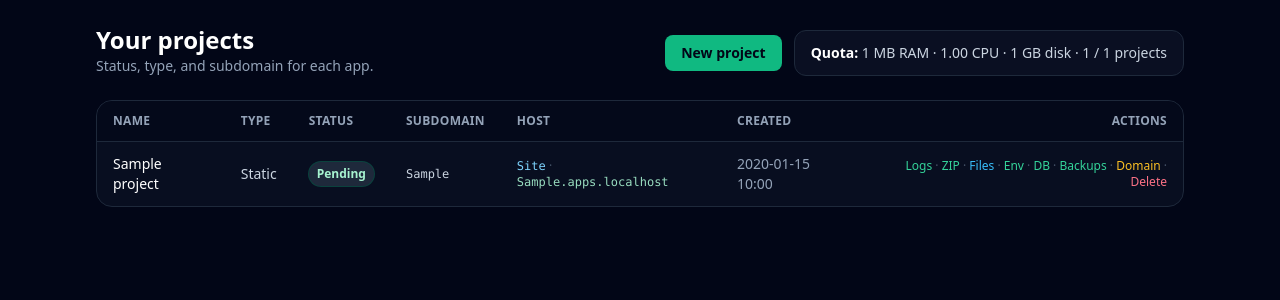
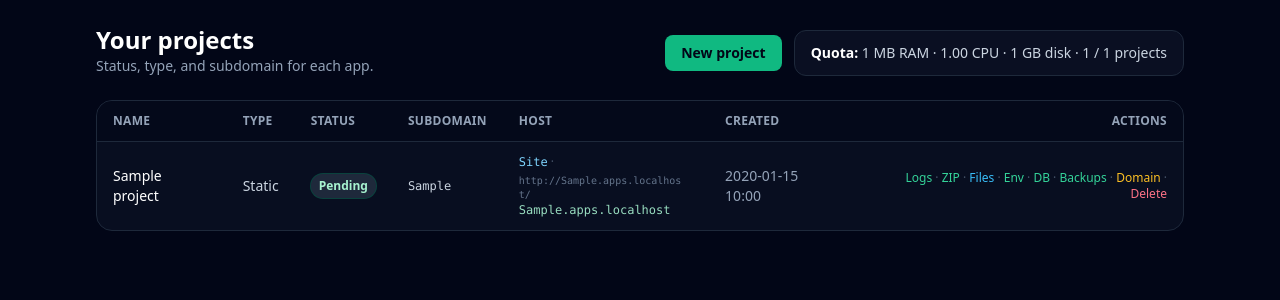
Before and after one commit to kriyespro/sd-pass-server, a Django app: page /projects/ in a window 1280 px wide. Shown: the part 69-369 px from the top of the page. Run offline with Django 5.2, Linux system fonts and the light colour scheme; a user stored in the database is signed in; tables that the repository leaves empty hold one stand-in row (values such as "Sample post"); data that the repository does not hold is empty; parts of the project's set-up code (start-up, migrations or seed data) failed here and were passed over; some libraries are stand-ins or nearby versions.

Commit message:
Your message if you have local commits.

```diff
--- a/apps/projects/views.py
+++ b/apps/projects/views.py
@@ -1,3 +1,5 @@
+import re
+
 from django.conf import settings
 from django.contrib import messages
 from django.contrib.auth.mixins import LoginRequiredMixin
@@ -16,6 +18,8 @@ from .forms import ProjectCustomHostnameForm, ProjectForm
 from .models import Project
 from .services import soft_delete_project
 from .tasks import on_project_created
+
+_STUDENT_APPS_IPV4 = re.compile(r'^(?:\d{1,3}\.){3}\d{1,3}$')
 
 
 class ProjectDashboardView(LoginRequiredMixin, ListView):
@@ -36,7 +40,9 @@ class ProjectDashboardView(LoginRequiredMixin, ListView):
         ctx['project_count'] = Project.objects.filter(
             owner=self.request.user, is_deleted=False
         ).count()
-        ctx['apps_base_domain'] = settings.STUDENT_APPS_BASE_DOMAIN
+        base = (settings.STUDENT_APPS_BASE_DOMAIN or '').strip()
+        ctx['apps_base_domain'] = base
+        ctx['student_apps_base_is_ipv4'] = bool(_STUDENT_APPS_IPV4.match(base))
         ctx['student_public_port'] = getattr(settings, 'STUDENT_PUBLIC_HTTP_PORT', 0) or 0
         ctx['student_site_port'] = getattr(settings, 'STUDENT_SITE_HTTP_PORT', 0) or 0
         return ctx
--- a/templates/pages/projects/dashboard.jinja
+++ b/templates/pages/projects/dashboard.jinja
@@ -2,6 +2,21 @@
 {% block title %}Projects — StudentCloud Deploy{% endblock %}
 {% block content %}
 <section class="space-y-6">
+  {% if student_apps_base_is_ipv4 and apps_base_domain %}
+    <div class="rounded-xl border border-amber-500/40 bg-amber-500/10 px-4 py-3 text-sm text-amber-100">
+      <p class="font-semibold text-amber-50">Student hostnames use your server IP as the domain</p>
+      <p class="mt-1 text-amber-100/90">
+        Browsers must resolve names like <code class="rounded bg-slate-950/80 px-1 font-mono text-xs">radha.{{ apps_base_domain }}</code>.
+        Add a line to <code class="font-mono text-xs">/etc/hosts</code> (or Windows hosts) on the machine you browse from:
+        <code class="mt-2 block select-all break-all rounded bg-slate-950 px-2 py-1.5 font-mono text-xs text-emerald-200">{{ apps_base_domain }} radha.{{ apps_base_domain }}</code>
+        (repeat the hostname for each project subdomain). The port in the URL must match Traefik:
+        <code class="font-mono text-xs">TRAEFIK_HTTP_PUBLISH</code> and <code class="font-mono text-xs">STUDENT_SITE_HTTP_PORT</code> must be the same (e.g. both <span class="font-mono">8090</span>).
+      </p>
+      <p class="mt-2 text-xs text-amber-200/80">
+        If a tab shows <code class="font-mono">about:blank#blocked</code>, try copy-pasting the URL below, another browser, or disable strict/adblock for this site.
+      </p>
+    </div>
+  {% endif %}
   <div class="flex flex-col gap-3 sm:flex-row sm:items-end sm:justify-between">
     <div>
       <h1 class="text-2xl font-semibold text-white">Your projects</h1>
@@ -45,8 +60,12 @@
               <td class="px-4 py-3 text-xs text-slate-400">
                 {% if apps_base_domain %}
                   {% if p.project_type == 'static' %}
-                    <a href="http://{{ p.subdomain }}.{{ apps_base_domain }}{% if student_site_port %}:{{ student_site_port }}{% endif %}/" class="font-mono text-sky-300 hover:text-sky-200" rel="noopener noreferrer">Site</a>
+                    {% set site_fqdn = p.subdomain ~ '.' ~ apps_base_domain %}
+                    {% set port_seg = ':' ~ student_site_port if student_site_port else '' %}
+                    {% set site_url = 'http://' ~ site_fqdn ~ port_seg ~ '/' %}
+                    <a href="{{ site_url }}" class="font-mono text-sky-300 hover:text-sky-200">Site</a>
                     <span class="text-slate-600">·</span>
+                    <span class="mt-1 block max-w-xs select-all break-all font-mono text-[10px] leading-snug text-slate-500" title="Copy this URL if “Site” opens a blank tab">{{ site_url }}</span>
                   {% endif %}
                   <span class="font-mono text-emerald-200/90">{{ p.subdomain }}.{{ apps_base_domain }}</span>
                 {% else %}
```
